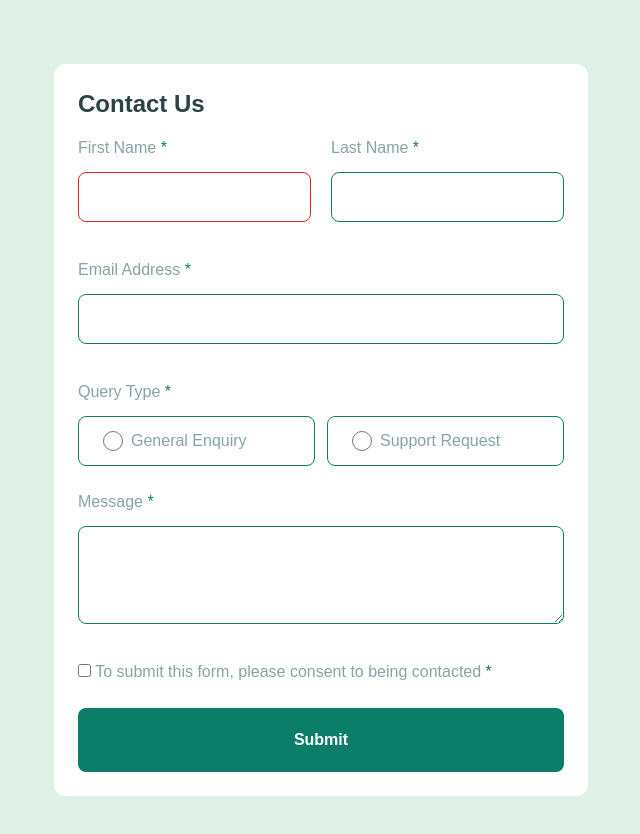
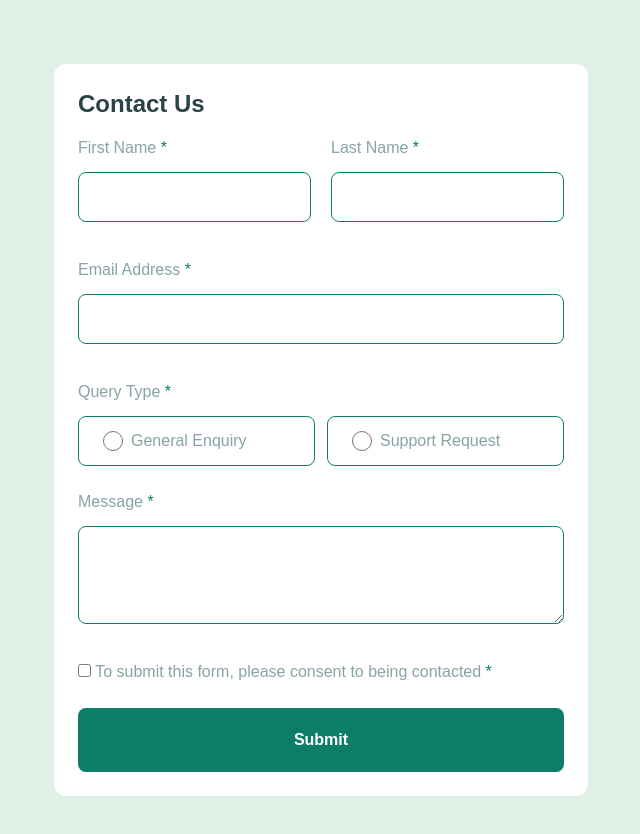
Before and after one commit to Ale96Glz/contact-form-tailwindcss, a website: page index.html in a window 1280 px wide. Shown: the whole page, without its empty margins (319-959 px from the left). Drawn offline with Linux system fonts and the light colour scheme.

Commit message:
Error en los estilos del nombre

```diff
--- a/index.html
+++ b/index.html
@@ -25,7 +25,7 @@
           <label for="firstName" class="text-neutral-gray-medium">
             First Name <span class="text-primary-green-medium">*</span></label
           >
-          <input type="text" id="firstName" class="input-error" />
+          <input type="text" id="firstName" class="input" />
           <div id="firstNameError" class="text-red-500 mt-1"></div>
         </div>
 
```
